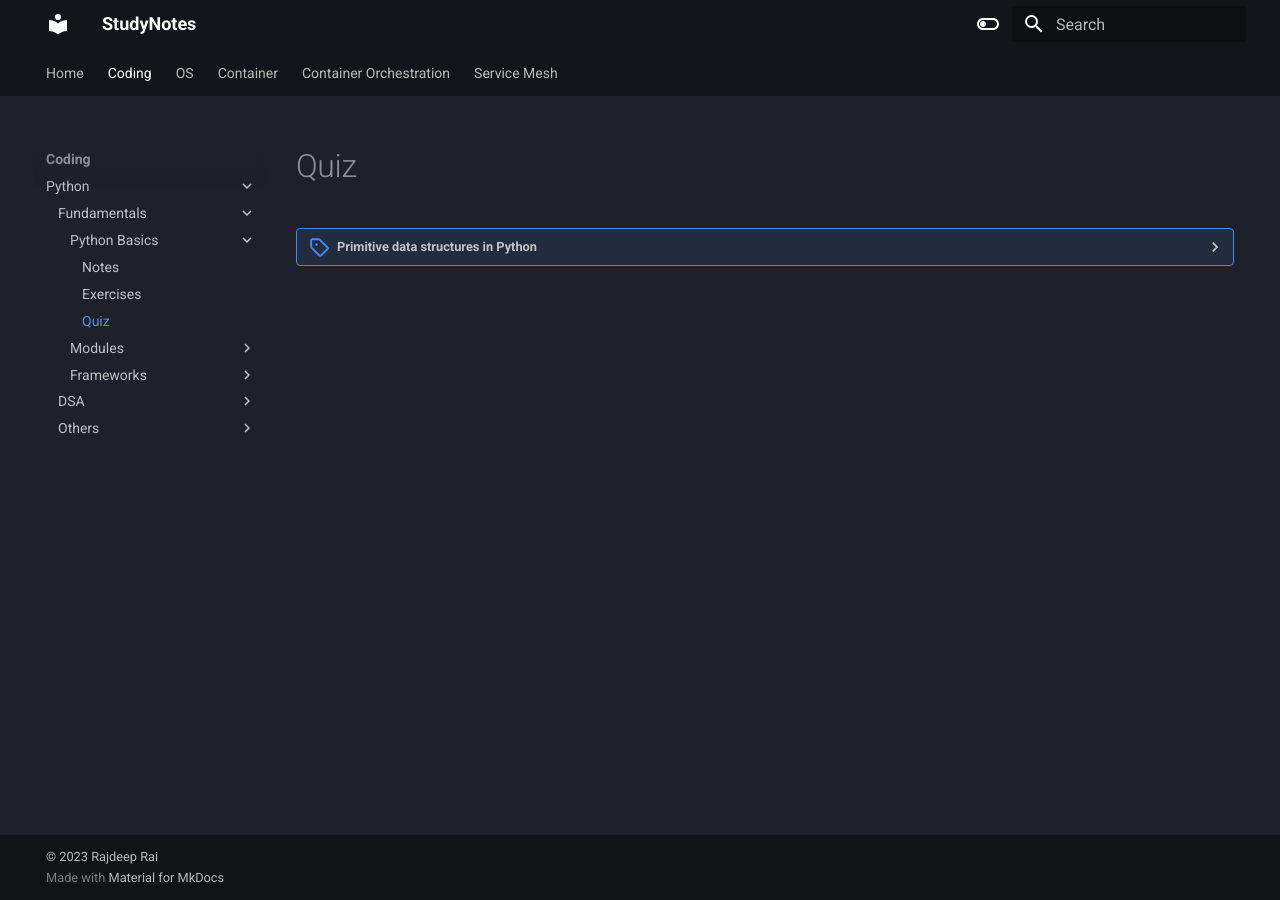
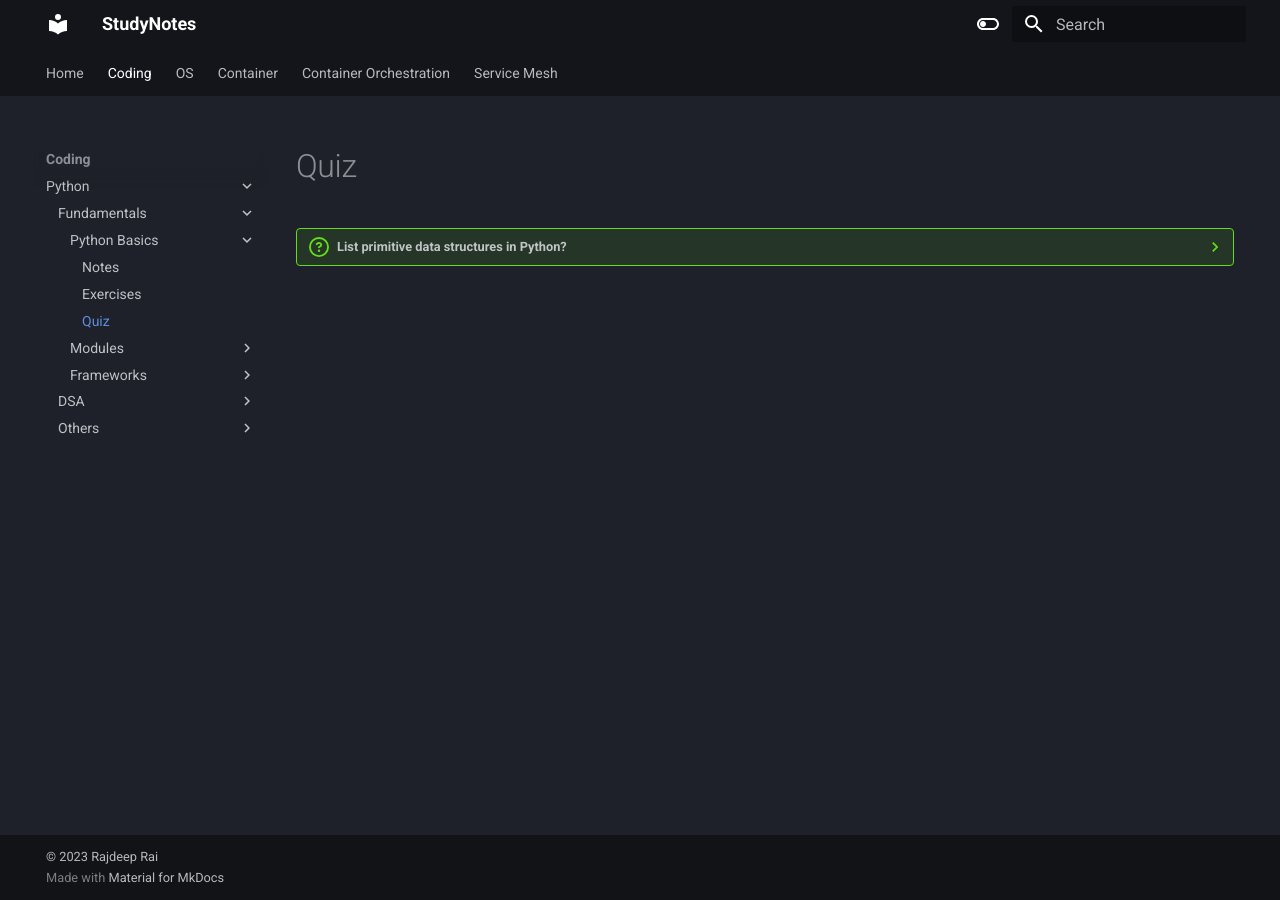
Before and after one commit to rajdyp/study-decks, an MkDocs documentation site: the page built from docs/python/fundamentals/python_quiz.md, in a window 1280 px wide. Built offline with MkDocs 1.6.1 and Material for MkDocs 9.7.7, drawn with Linux system fonts in a browser that asks for light colours.

Commit message:
Update python_quiz.md

````diff
--- a/docs/python/fundamentals/python_quiz.md
+++ b/docs/python/fundamentals/python_quiz.md
@@ -1,11 +1,10 @@
-<details>
-<summary> Primitive data structures in Python </summary>
-```md
-| Date Structure | Ordered | Mutable | Allow Duplicate | Constructor   | Example                    |
-| -------------- | ------- |-------- | --------------- | ------------- | -------------------------- |
-| List           | Yes     | Yes     | Yes             | [] or list()  | [5, "yes", 2.7]            |
-| Tuple          | Yes     | No      | Yes             | () or tuple() | (5, "yes", 2.7)            |
-| Dictionary     | Yes     | Yes     | No              | set()         | {"name": "Raj", "age": 35} |
-| Set            | No      | Yes     | NO              | {} or dict()  | {5, "yes", 2.7}            |
-```
-</details>
+??? question annotate "List primitive data structures in Python?"
+
+    | Date Structure | Ordered | Mutable | Allow Duplicate | Constructor   | Example                    |
+    | -------------- | ------- |-------- | --------------- | ------------- | -------------------------- |
+    | List           | Yes     | Yes     | Yes             | [] or list()  | [5, "yes", 2.7]            |
+    | Tuple          | Yes     | No      | Yes             | () or tuple() | (5, "yes", 2.7)            |
+    | Dictionary     | Yes     | Yes     | No              | set()         | {"name": "Raj", "age": 35} |
+    | Set            | No      | Yes     | NO              | {} or dict()  | {5, "yes", 2.7}            |
+
+<!-- end of question -->
````
